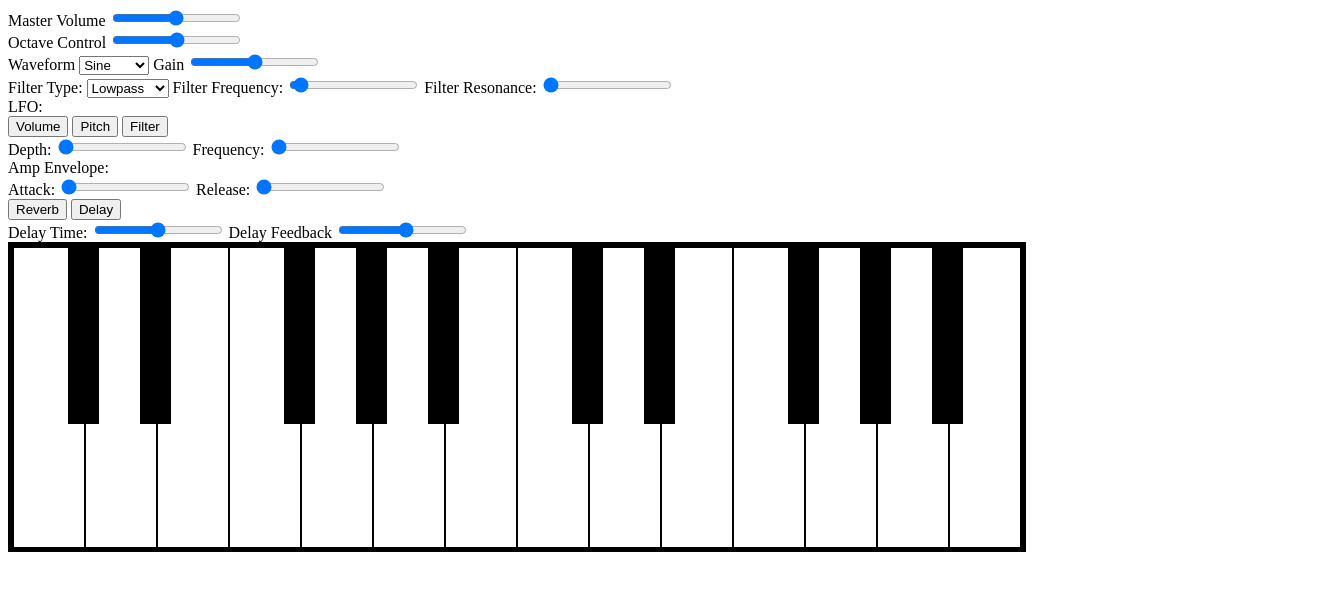
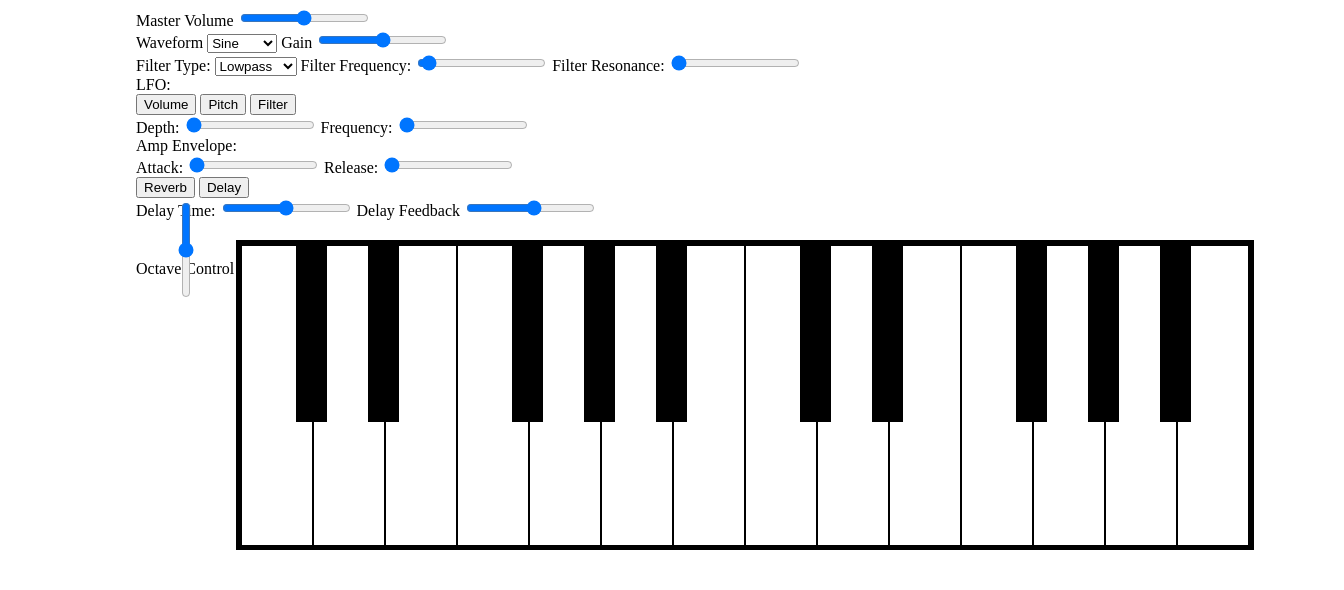
Before and after one commit to Ajay-Vishwanath/JS-1000, a website built with webpack: page index.html in a window 1280 px wide. Shown: the whole page, 1344 px wide, since content can reach past the window. Built offline with nearby package versions, Linux system fonts and the light colour scheme; no server answers.

Commit message:
Begin Styling

```diff
--- /dev/null
+++ b/app/assets/stylesheets/control_panel.css
@@ -0,0 +1,3 @@
+.control-panel-container{
+    padding-bottom: 20px;
+}
--- a/app/assets/stylesheets/keyboard.css
+++ b/app/assets/stylesheets/keyboard.css
@@ -1,13 +1,14 @@
 .keyboard-container {
-    height: 300px;
-    width: 1008px;
-    border: 5px solid black;
+    width: 1208px;
+    height:300px;
+    display: flex;
 }
 
 .keyboard{
-    width: 100%;
-    height: 100%;
+    width: 1008px;
+    height: 300px;
     display: flex;
+    border: 5px solid black;
 }
 
 .white-key{
@@ -16,11 +17,6 @@
     border: 1px solid black;
     cursor: pointer;
 }
-
-/* .white-key:hover{
-    background: blue;
-} */
-
 
 .black-key{
     width: 42%;
@@ -33,7 +29,13 @@
     cursor: pointer;
 }
 
+.octave-control{
+    width: 100px;
+    display: flex;
+    flex-direction: column;
+    margin: 5px, 0px, 5px, 0px;
+}
 
-/* .black-key:hover{
-   background: blue;
-}  */
+#octave-control{
+    -webkit-transform:rotate(90deg)
+}
--- /dev/null
+++ b/app/assets/stylesheets/main.css
@@ -0,0 +1,10 @@
+body{
+    height: auto;
+    vertical-align: middle;
+    height: 100%;
+}
+
+.synth-body{
+    margin: 0 auto;
+    width: 1008px;
+}
--- a/index.html
+++ b/index.html
@@ -6,22 +6,20 @@
     <meta http-equiv="X-UA-Compatible" content="ie=edge">
     <title>JS-1000</title>
     <link rel="stylesheet" href="app/assets/stylesheets/keyboard.css">
+        <link rel="stylesheet" href="app/assets/stylesheets/main.css">
+            <link rel="stylesheet" href="app/assets/stylesheets/control_panel.css">
 </head>
 <body>
+    <div class="synth-body">
         <!-- control panel -->
-    <div class=control-panel-continer>
+        <div class=control-panel-container>
             <div class=control-panel>
                 <!-- master panel  -->
                 <div class="master-controls">
-                <div class="master-volume">
+                    <div id="master-volume">
                         <span>Master Volume</span>
                         <input type="range" min="0.0" max="1.0" step="0.1"
                         value="0.5" id="volume">
-                </div>
-
-                <div class="octave-control">
-                    <span>Octave Control<z/span>
-                    <input type="range" min="1" max="5" step="1" value="3" id="octave-control">
                     </div>
                 </div>
                 <!-- oscillators  -->
@@ -97,6 +95,10 @@
 
         <!-- keyboard  -->
         <div class="keyboard-container">
+            <div class="octave-control">
+                <input type="range" min="1" max="5" step="1" value="3" id="octave-control">
+                <span>Octave Control<z/span>
+            </div>
             <div class="keyboard">
                 <div class=white-key id="C">
                     <div class="black-key" id="Csharp"></div>
@@ -151,6 +153,7 @@
                 </div>
             </div>
         </div>
+    </div>
     <script type='application/javascript' src="app/assets/javascripts/bundle.js"></script>
 </body>
 </html>
--- a/package.json
+++ b/package.json
@@ -15,7 +15,8 @@
     "@babel/preset-env": "^7.4.4",
     "@babel/preset-react": "^7.0.0",
     "babel-loader": "^8.0.6",
-    "lodash": "^4.17.11"
+    "lodash": "^4.17.15",
+    "precision-inputs": "^0.2.5"
   },
   "devDependencies": {
     "webpack": "^4.31.0",
```
Also changed, not shown: 1 other file. Lines whose indentation alone changed are shown as unchanged.
